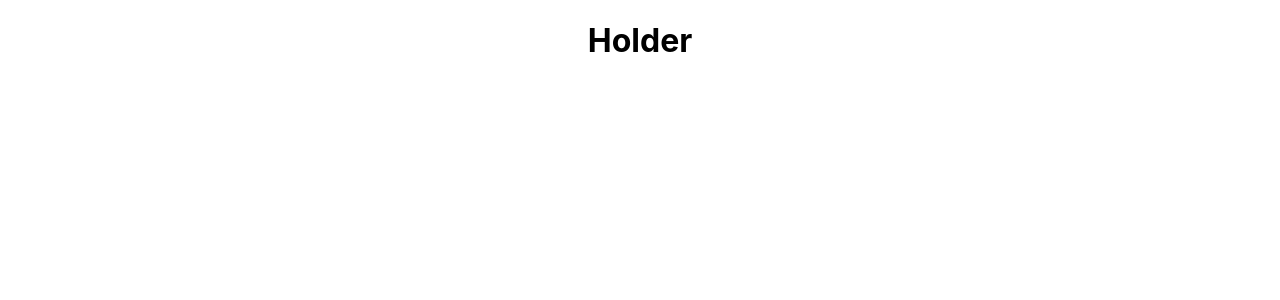
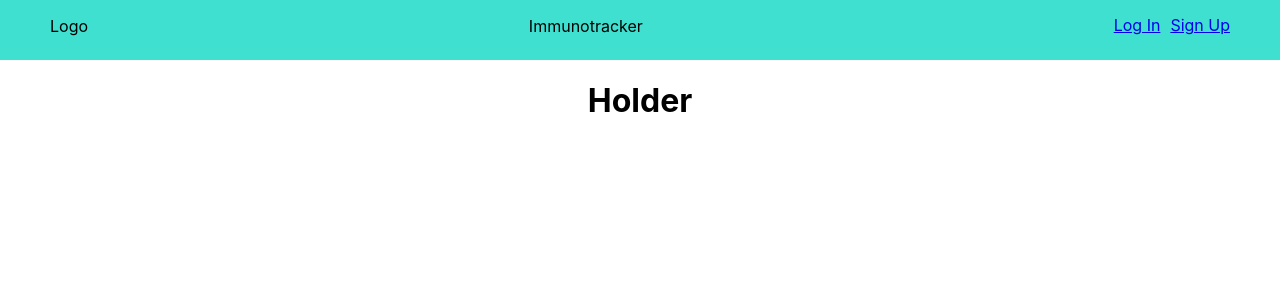
Before and after one commit to immunizationtracking/frontend, a React (Create React App) app in the folder immunotracker/: page / in a window 1280 px wide. Shown: the top 300 px of the page. Built offline with nearby package versions, Linux system fonts and the light colour scheme.

Commit message:
added header file

```diff
--- a/immunotracker/src/App.js
+++ b/immunotracker/src/App.js
@@ -1,10 +1,12 @@
 import React, { Component } from "react";
 import "./App.css";
+import Header from "./header/header";
 
 class App extends Component {
   render() {
     return (
-			<div className='App'>
+      <div className="App">
+        <Header />
         <h1>Holder</h1>
       </div>
     );
--- /dev/null
+++ b/immunotracker/src/header/header.css
@@ -0,0 +1,19 @@
+.Header {
+  width: 100%;
+  height: 60px;
+  display: flex;
+  justify-content: space-between;
+
+  background-color: rgb(64, 224, 208);
+}
+
+.logo {
+  padding-left: 50px;
+}
+
+.link {
+  padding: 15px 50px 5px 20px;
+}
+.Header a {
+  margin-left: 10px;
+}
--- /dev/null
+++ b/immunotracker/src/header/header.js
@@ -0,0 +1,17 @@
+import React, { Component } from "react";
+import "./header.css";
+
+export default class Header extends Component {
+  render() {
+    return (
+      <div className="Header">
+        <p className="logo">Logo</p>
+        <p>Immunotracker</p>
+        <div className="link">
+          <a href="#">Log In</a>
+          <a href="#">Sign Up</a>
+        </div>
+      </div>
+    );
+  }
+}
```
Also changed, not shown: 1 other file (tests, documents, lock files or other folders). Lines whose indentation alone changed are shown as unchanged.
